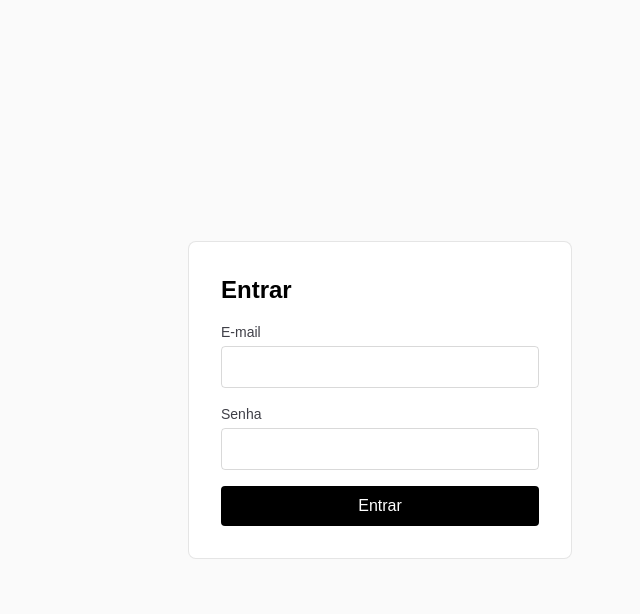
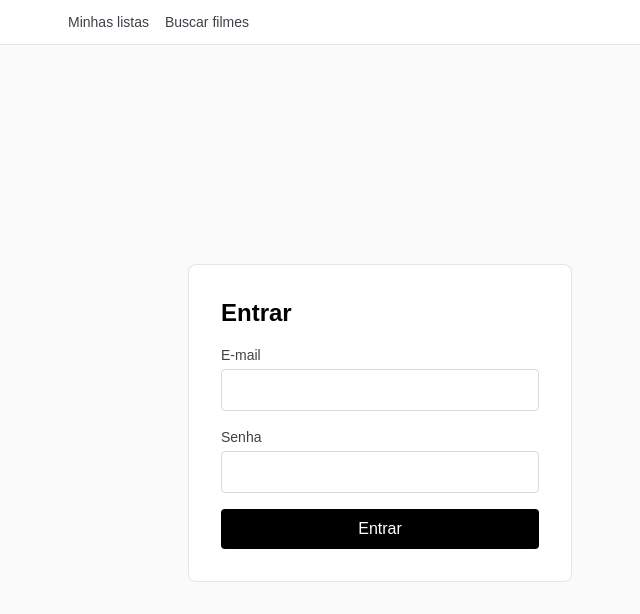
Before and after one commit to rodolfoafl/movie-list, a Next.js app: page /login in a window 1280 px wide. Shown: the top 614 px of the page, without its empty margins (260-900 px from the left). Built offline with nearby package versions, Linux system fonts and the light colour scheme; no server answers.

Commit message:
T006: render AppHeader from root layout

```diff
--- a/app/layout.tsx
+++ b/app/layout.tsx
@@ -1,6 +1,8 @@
 import type { Metadata } from "next";
 import { Geist, Geist_Mono } from "next/font/google";
 import "./globals.css";
+
+import { AppHeader } from "./components/AppHeader";
 
 const geistSans = Geist({
   variable: "--font-geist-sans",
@@ -28,6 +30,7 @@ export default function RootLayout({
       className={`${geistSans.variable} ${geistMono.variable} h-full antialiased`}
     >
       <body className="min-h-full flex flex-col">
+        <AppHeader />
         <main className="flex flex-1 flex-col">{children}</main>
       </body>
     </html>
```
